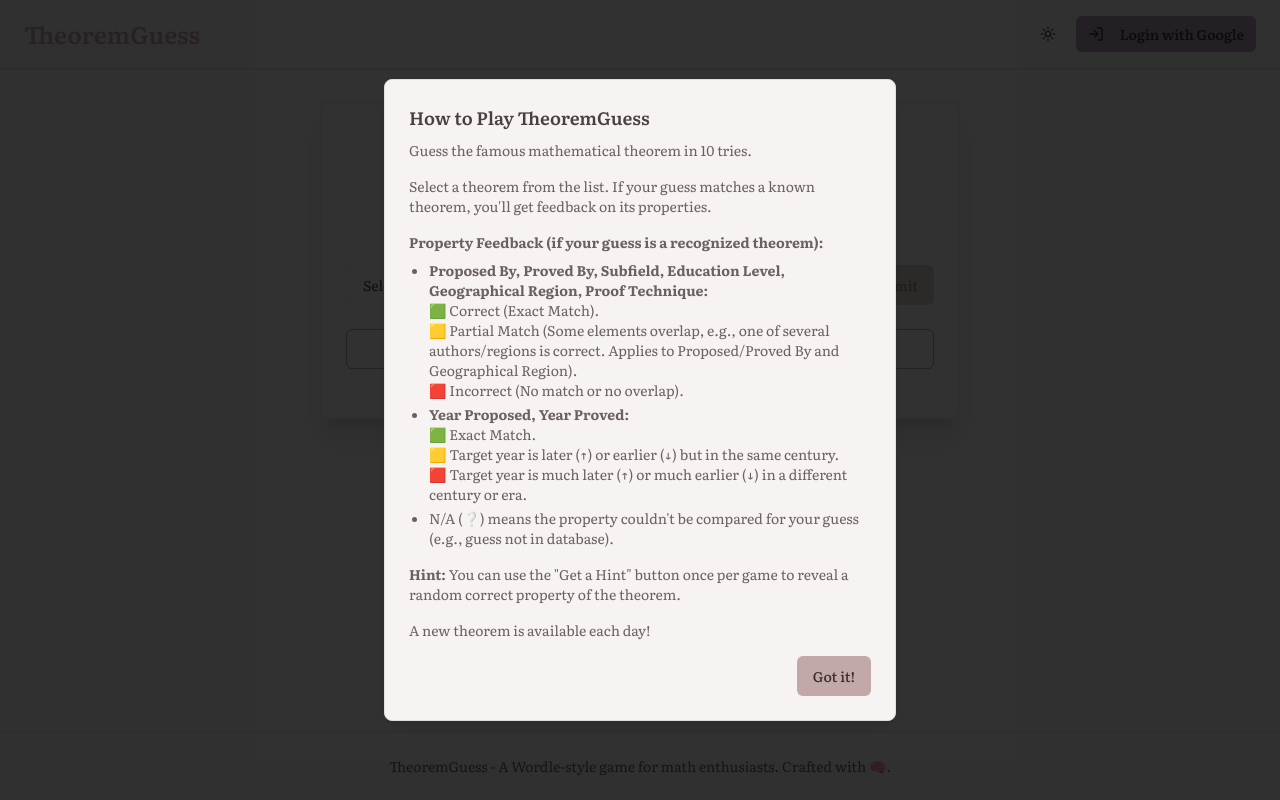
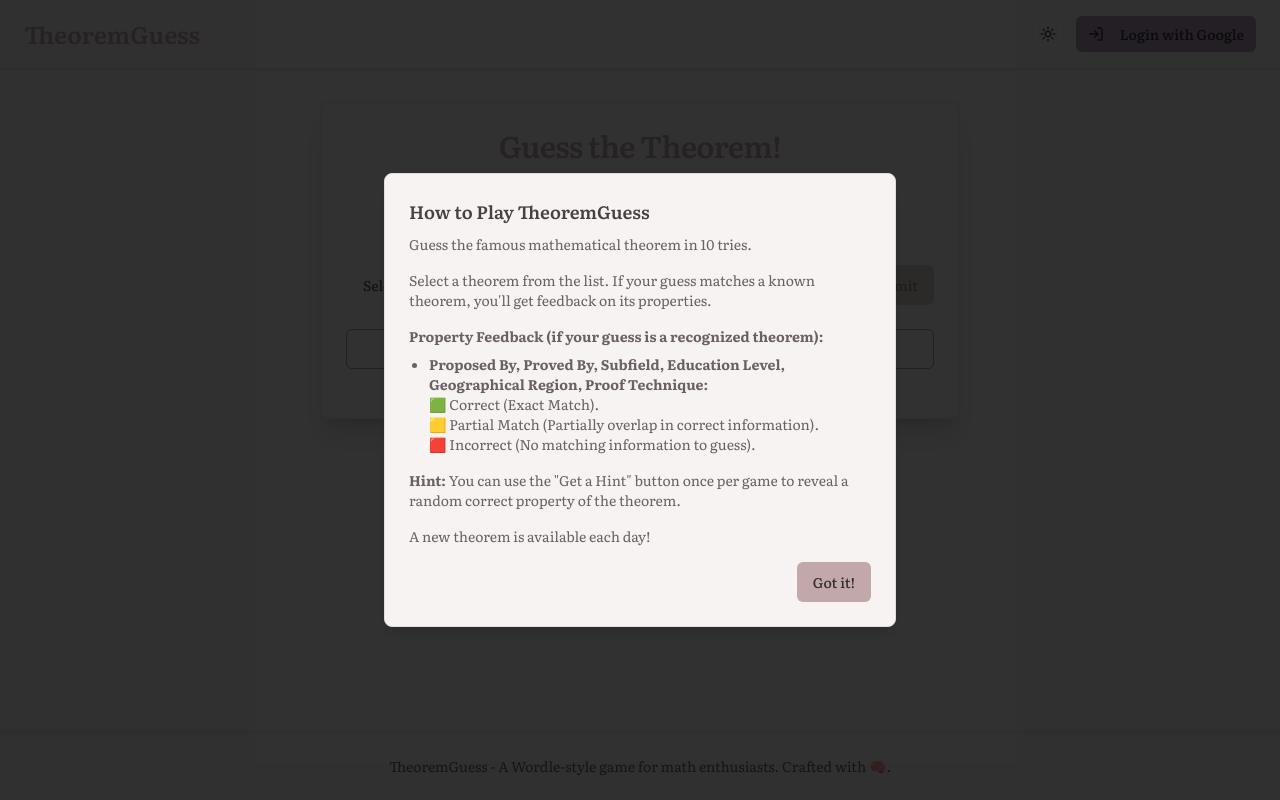
Before and after one commit to ElodinLaarz/mathdl, a Next.js app: page / in a window 1280 px wide. Both pictures are taken after a click on the button 752 px from the left and 181 px from the top of the page. Built offline with nearby package versions, Linux system fonts and the light colour scheme.

Commit message:
Update feedback messages.

```diff
--- a/src/app/page.tsx
+++ b/src/app/page.tsx
@@ -628,25 +628,9 @@
                           <br />
                           🟩 Correct (Exact Match).
                           <br />
-                          🟨 Partial Match (Some elements overlap, e.g., one of several
-                          authors/regions is correct. Applies to Proposed/Proved By and Geographical
-                          Region).
+                          🟨 Partial Match (Partially overlap in correct information).
                           <br />
-                          🟥 Incorrect (No match or no overlap).
-                        </li>
-                        <li>
-                          <strong>Year Proposed, Year Proved:</strong>
-                          <br />
-                          🟩 Exact Match.
-                          <br />
-                          🟨 Target year is later (↑) or earlier (↓) but in the same century.
-                          <br />
-                          🟥 Target year is much later (↑) or much earlier (↓) in a different
-                          century or era.
-                        </li>
-                        <li>
-                          N/A (❔) means the property couldn't be compared for your guess (e.g.,
-                          guess not in database).
+                          🟥 Incorrect (No matching information to guess).
                         </li>
                       </ul>
                       <p className="pt-2">
```
